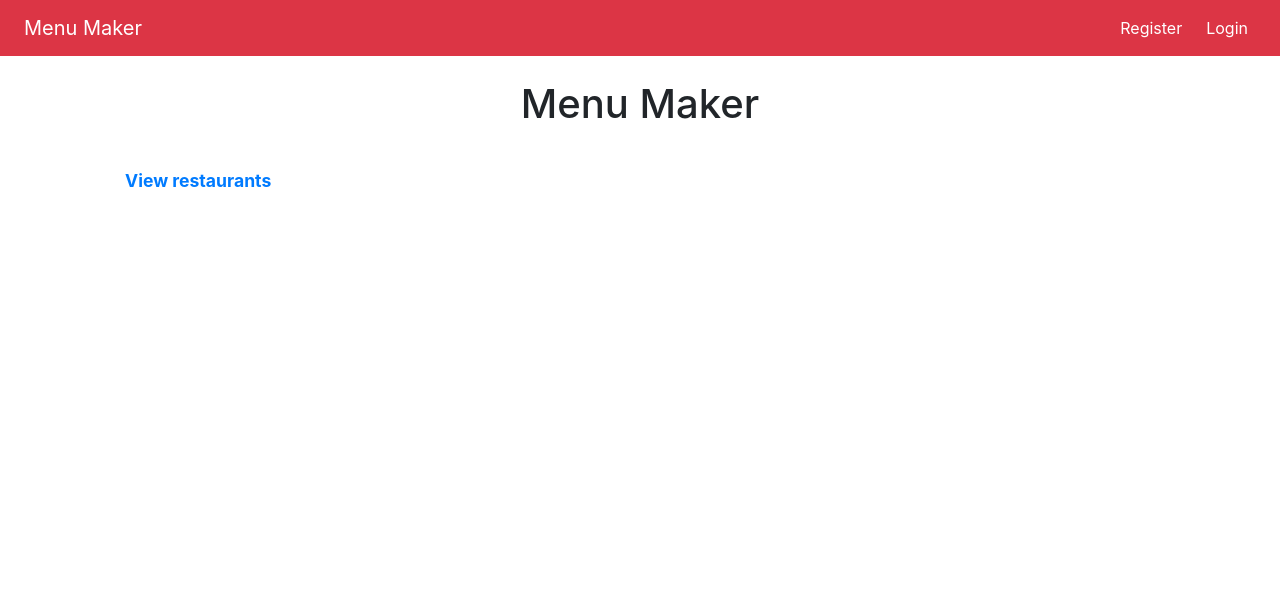
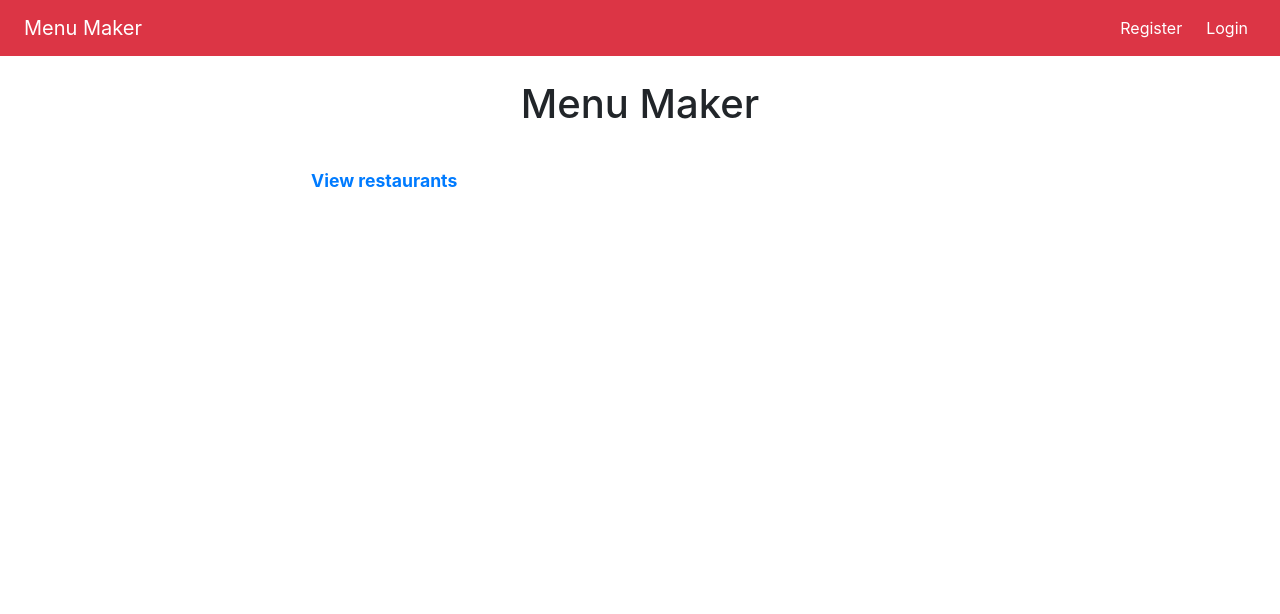
Before and after one commit to arcanemachine/django-menu-maker, a Django app: page / in a window 1280 px wide. Shown: the top 614 px of the page. Run offline with Django 3.2, Linux system fonts and the light colour scheme; parts of the project's set-up code (start-up, migrations or seed data) failed here and were passed over.

Commit message:
Formatting: Set max-width for content

```diff
--- a/static/css/base.css
+++ b/static/css/base.css
@@ -11,6 +11,7 @@ ul {
 #content {
   flex-grow: 1;
   margin-top: 1.5rem;
+  max-width: 768px;
 }
 
 #bottom-links {
```
